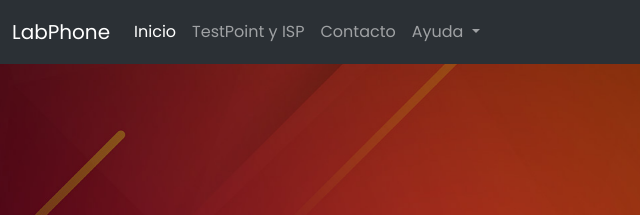
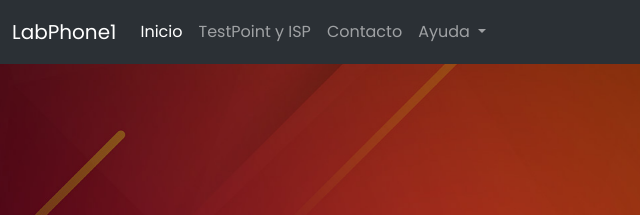
Before and after one commit to criel98/LabPhoneTest, a plain HTML site: page index.html in a window 1280 px wide. Shown: the top 215 px of the page, 0-640 px from the left. Drawn offline with Linux system fonts and the light colour scheme.

Commit message:
cambio title

```diff
--- a/index.html
+++ b/index.html
@@ -10,14 +10,14 @@
   <link rel="stylesheet" href="plantillas/css/bootstrap.min.css"/>
   <!---Estilos CSS-->
   <link rel="stylesheet" href="plantillas/css/style.css" />
-  <title>LabPhone</title>
+  <title>LabPhone1</title>
 </head>
 
 <body>
   <nav class="navbar navbar-expand-lg bg-body-tertiary" data-bs-theme="dark">
     <div class="container-fluid">
       <a class="navbar-brand" href="index.html">
-        <nav>LabPhone</nav>
+        <nav>LabPhone1</nav>
       </a>
       <button class="navbar-toggler" type="button" data-bs-toggle="collapse" data-bs-target="#navbarSupportedContent"
         aria-controls="navbarSupportedContent" aria-expanded="false" aria-label="Toggle navigation">
```
